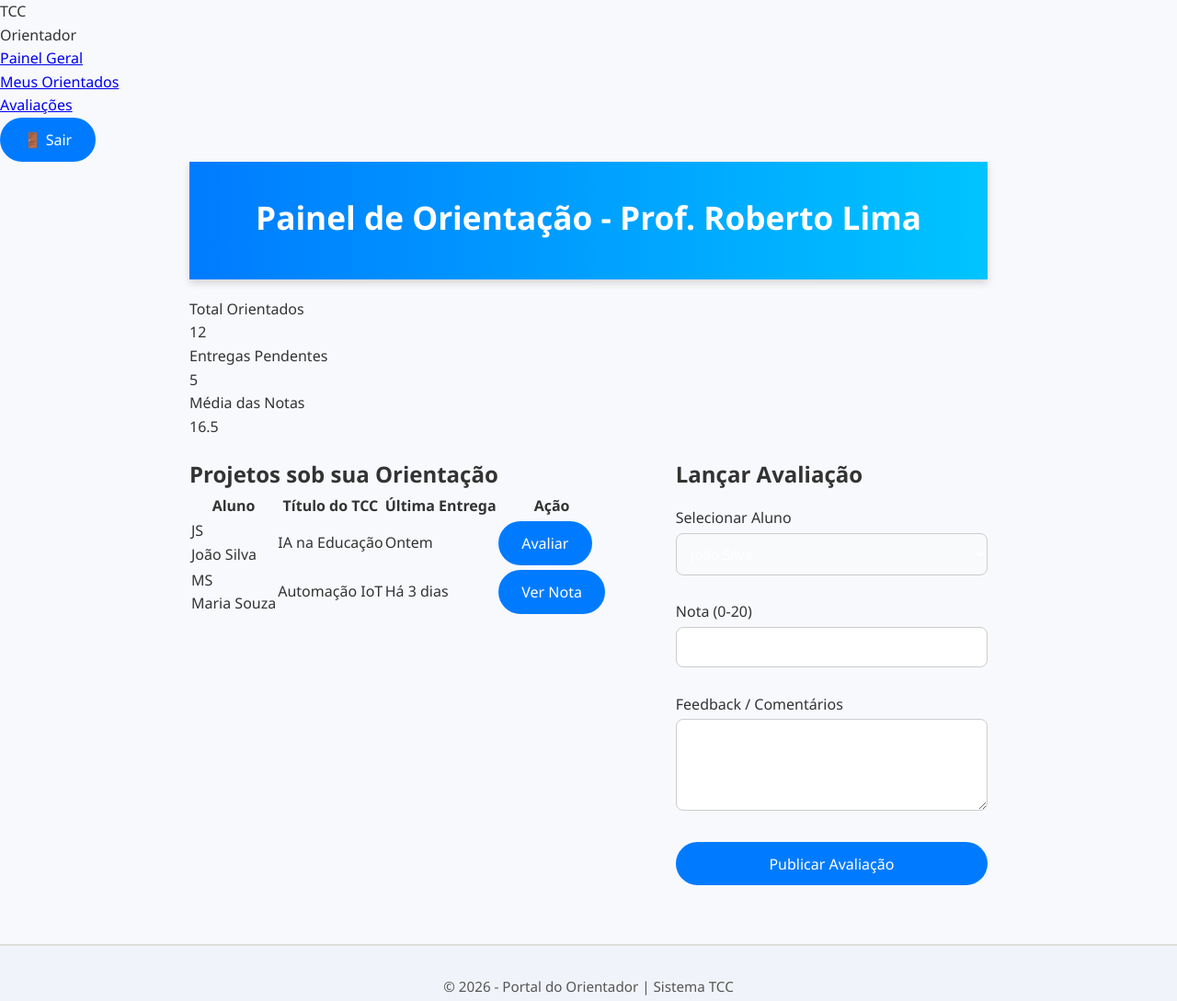
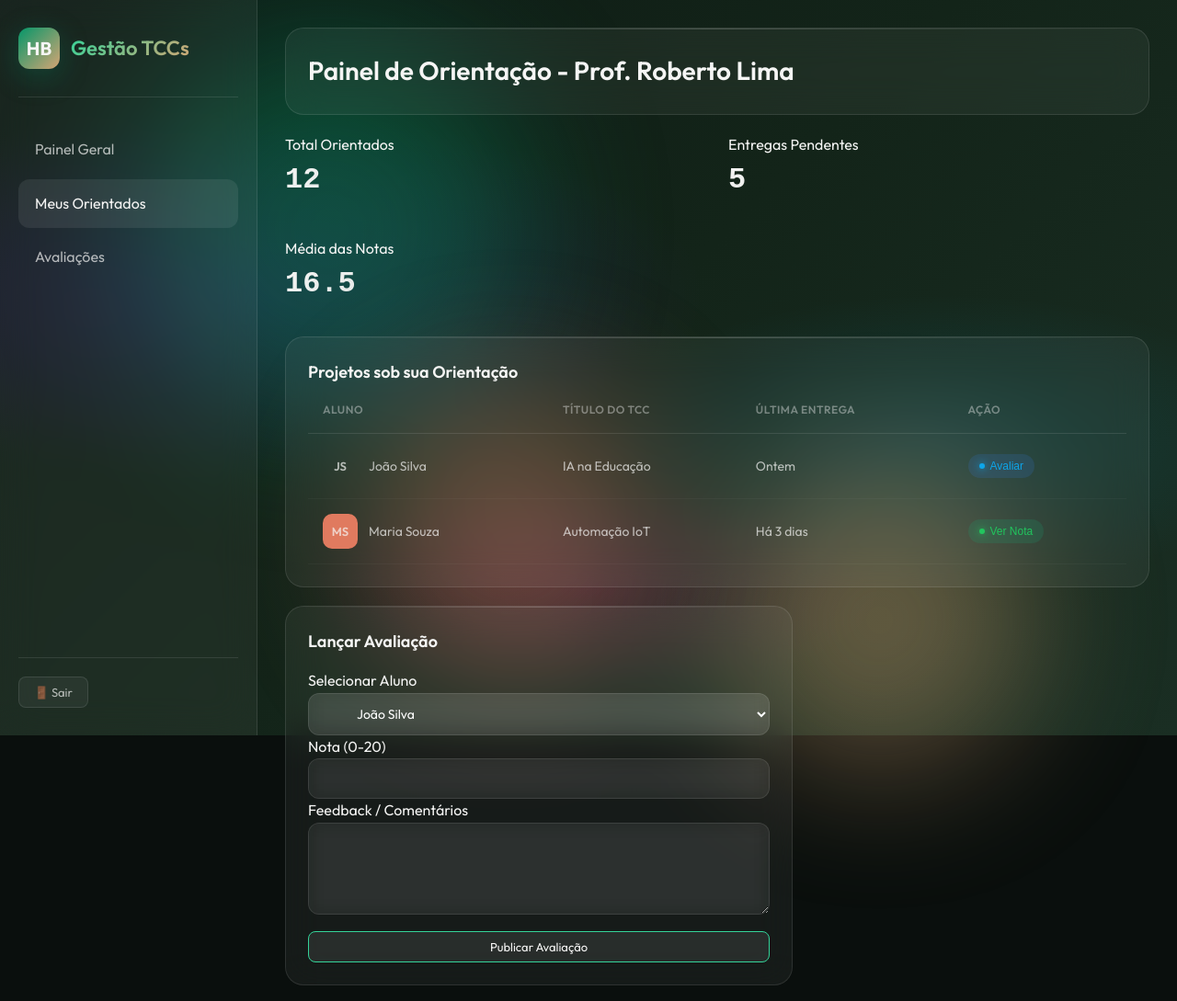
Before and after one commit to Edmuin/Sistema-de-Gerenciamento, a website: page src/views/Orientador.html in a window 1280 px wide. Shown: the top 1089 px of the page at 92% size. Drawn offline with Linux system fonts and the light colour scheme.

Commit message:
pequenas alterações

```diff
--- a/src/config/app/express/routes/system-routes.js
+++ b/src/config/app/express/routes/system-routes.js
@@ -1,6 +1,6 @@
 import { Router } from "express";
 
-import { dashboard,roles ,Listagem ,Aluno ,Orientador ,Coordenador} from "../../../../controllers/system-controller.js";
+import { dashboard ,roles ,Listagem ,Aluno ,Orientador ,Coordenador} from "../../../../controllers/system-controller.js";
 
 const router = Router();
 
--- a/src/controllers/auth-controller.js
+++ b/src/controllers/auth-controller.js
@@ -24,5 +24,5 @@ export const register = async (req, res) => {
 };
 
 export const logout = async (req, res) => {
-    res.render("users/create");
+    res.redirect('/auth/login.html');
 };
--- a/src/views/Orientador.html
+++ b/src/views/Orientador.html
@@ -9,7 +9,7 @@
     <link rel="preconnect" href="https://fonts.gstatic.com" crossorigin>
     <link href="https://fonts.googleapis.com/css2?family=Outfit:wght@300;400;500;600;700&display=swap" rel="stylesheet">
 
-    <link rel="stylesheet" href="/css/style.css">
+    <link rel="stylesheet" href="/css/templatemo-glass-admin-style.css">
 </head>
 
 <body>
@@ -19,15 +19,15 @@
     <div class="orb orb-3"></div>
 
     <div class="dashboard">
-        <aside class="sidebar glass-card">
+        <aside class="sidebar" id="sidebar">
             <div class="sidebar-header">
-                <div class="logo">TCC</div>
-                <span class="logo-text">Orientador</span>
+                <div class="logo">HB</div>
+                <span class="logo-text">Gestão TCCs</span>
             </div>
 
             <ul class="nav-menu">
                 <li class="nav-item">
-                    <a href="index.html" class="nav-link">Painel Geral</a>
+                    <a href="/" class="nav-link">Painel Geral</a>
                 </li>
                 <li class="nav-item">
                     <a href="#" class="nav-link active">Meus Orientados</a>
@@ -38,7 +38,7 @@
             </ul>
 
             <div class="sidebar-footer">
-                <button onclick="window.location.href='index.html'" class="card-btn">🚪 Sair</button>
+                <button onclick="window.location.href='/logout'" class="card-btn">🚪 Sair</button>
             </div>
         </aside>
 
@@ -127,4 +127,5 @@
         <p>&copy; 2026 - Portal do Orientador | Sistema TCC</p>
     </footer>
 </body>
+<script src="/js/templatemo-glass-admin-style.js"></script>
 </html>
```
Also changed, not shown: src/views/Aluno.html (+4 -4 lines), src/views/Coordenador.html (+4 -4 lines), src/views/Listagem.html (+3 -3 lines).
